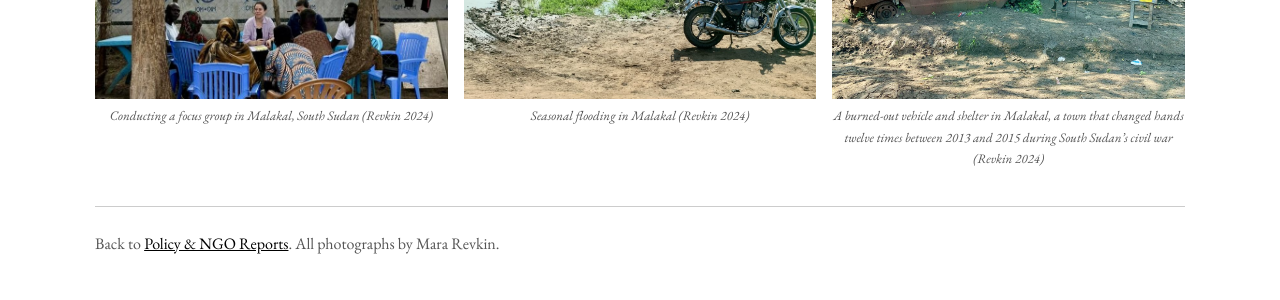
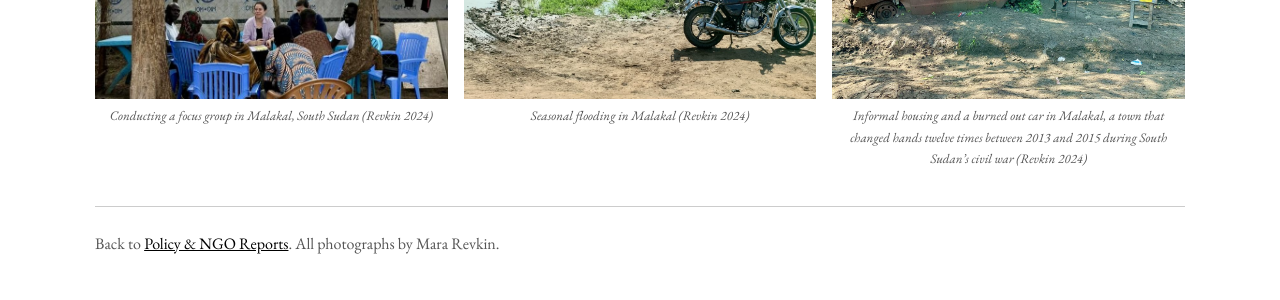
Before and after one commit to mrevkin/mrevkin.github.io, a Jekyll site: the page fragility-index.html, which Jekyll copies as it is, in a window 1280 px wide and 962 px high. Shown: the part 585-885 px from the top of the window. Built offline with Jekyll 4.4.1, drawn with Linux system fonts in a browser that asks for light colours.

Commit message:
Update Malakal caption

```diff
--- a/fragility-index.html
+++ b/fragility-index.html
@@ -70,7 +70,7 @@
         </div>
         <div>
           <img src="southsudan-burned-car.jpg" alt="A burned-out vehicle and shelter in Malakal" />
-          <p class="img-caption">A burned-out vehicle and shelter in Malakal, a town that changed hands twelve times between 2013 and 2015 during South Sudan&rsquo;s civil war (Revkin 2024)</p>
+          <p class="img-caption">Informal housing and a burned out car in Malakal, a town that changed hands twelve times between 2013 and 2015 during South Sudan&rsquo;s civil war (Revkin 2024)</p>
         </div>
       </div>
     </div>
```
